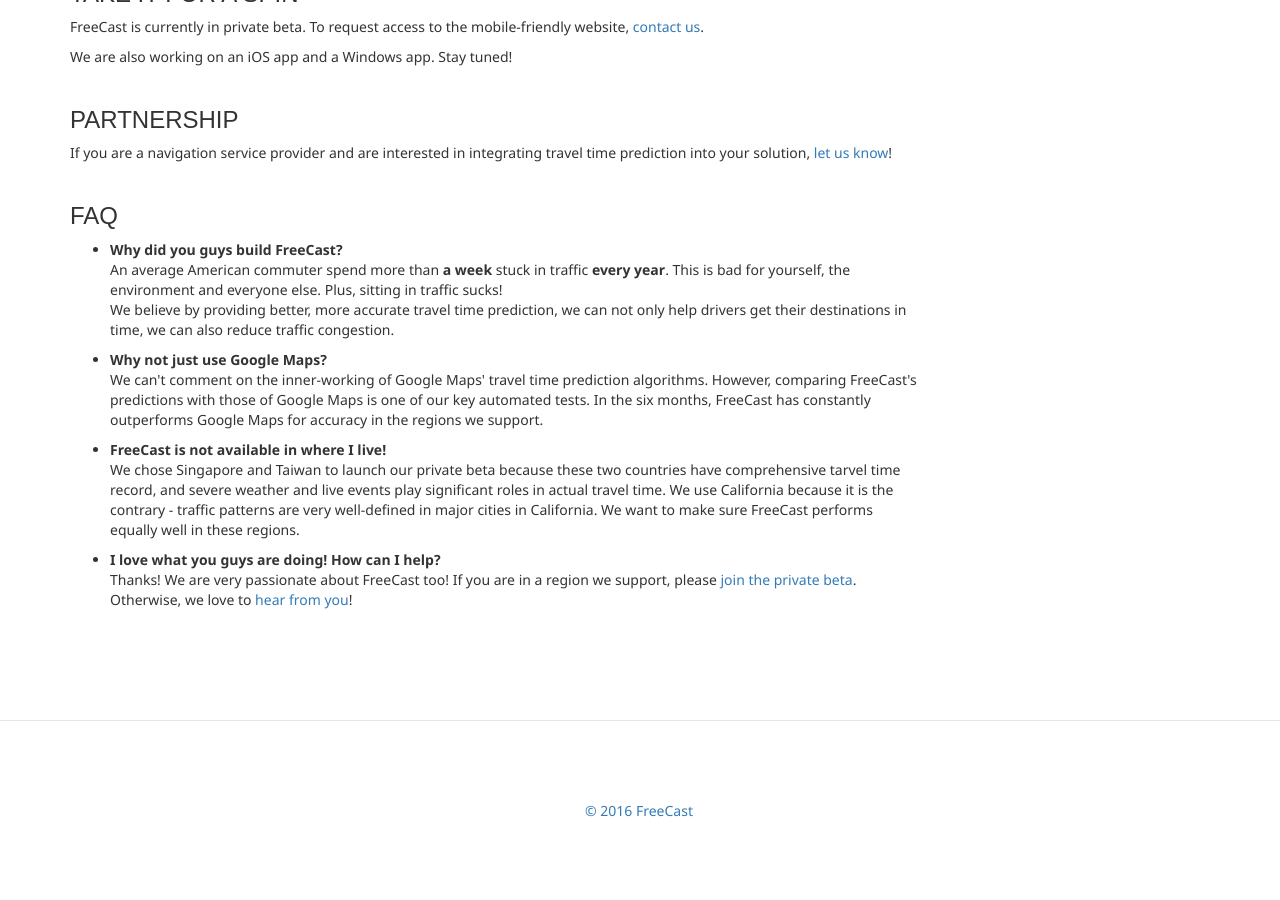
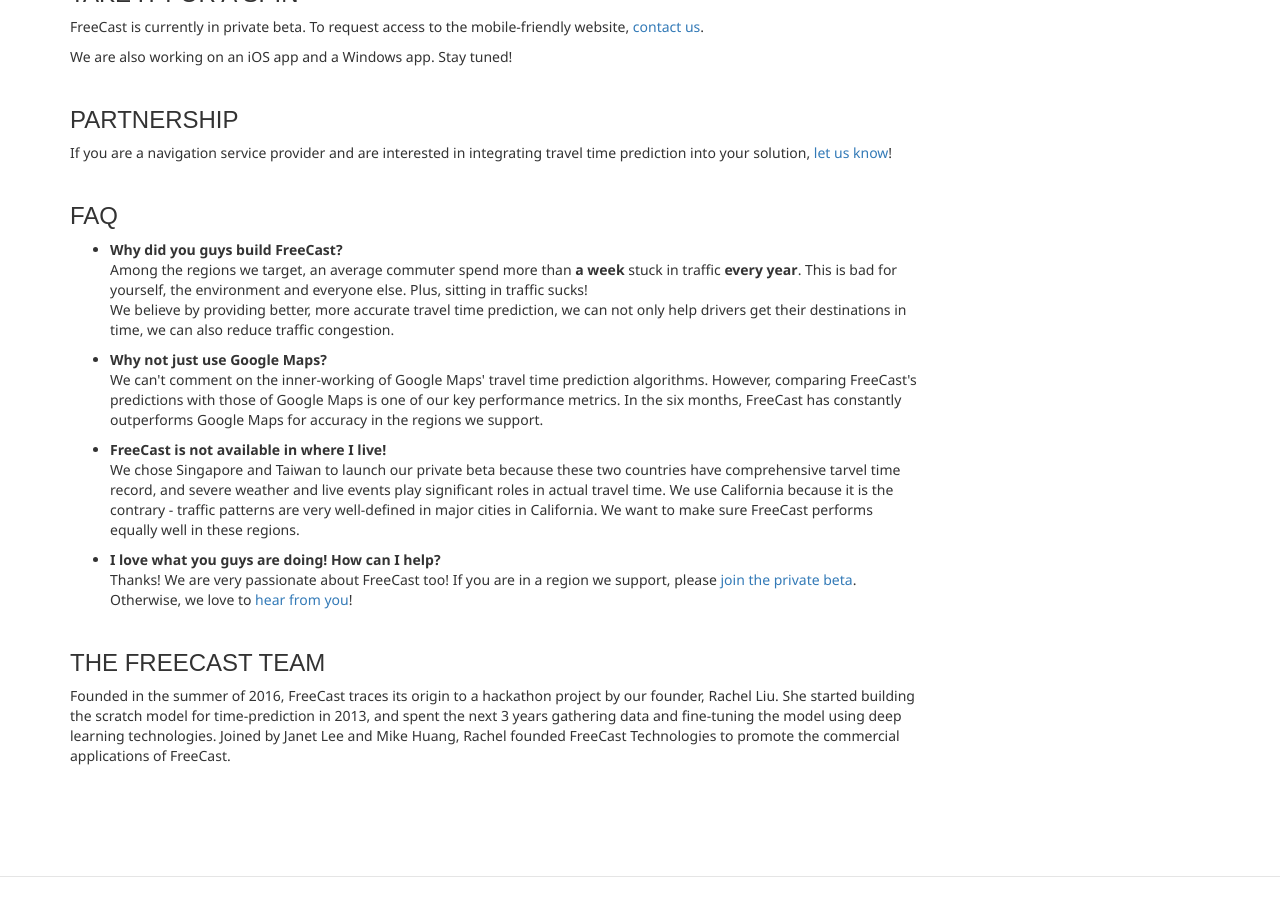
Before and after one commit to FreeCastOnline/freecastonline.github.io, a Jekyll site: the page built from index.html, in a window 1280 px wide and 900 px high, scrolled down 828 px. Built offline with Jekyll 4.4.1, drawn with Linux system fonts in a browser that asks for light colours; nearby versions of some CDN libraries; before the commit the page ends 1699 px from its top, so only the background shows below that.

Commit message:
Update index.html

```diff
--- a/index.html
+++ b/index.html
@@ -54,14 +54,14 @@
         <li>
             <strong>Why did you guys build FreeCast?</strong>
             <br/>
-            An average American commuter spend more than <strong>a week</strong> stuck in traffic <strong>every year</strong>. This is bad for yourself, the environment and everyone else. Plus, sitting in traffic sucks!
+            Among the regions we target, an average commuter spend more than <strong>a week</strong> stuck in traffic <strong>every year</strong>. This is bad for yourself, the environment and everyone else. Plus, sitting in traffic sucks!
             <br/>
             We believe by providing better, more accurate travel time prediction, we can not only help drivers get their destinations in time, we can also reduce traffic congestion.
         </li>
         <li>
             <strong>Why not just use Google Maps?</strong>
             <br/>
-            We can't comment on the inner-working of Google Maps' travel time prediction algorithms. However, comparing FreeCast's predictions with those of Google Maps is one of our key automated tests. In the six months, FreeCast has constantly outperforms Google Maps for accuracy in the regions we support.
+            We can't comment on the inner-working of Google Maps' travel time prediction algorithms. However, comparing FreeCast's predictions with those of Google Maps is one of our key performance metrics. In the six months, FreeCast has constantly outperforms Google Maps for accuracy in the regions we support.
         </li>
         <li>
             <strong>FreeCast is not available in where I live!</strong>
@@ -75,4 +75,10 @@
             Thanks! We are very passionate about FreeCast too! If you are in a region we support, please <a href="mailto:beta@freecast.online">join the private beta</a>. Otherwise, we love to <a href="info@freecast.online">hear from you</a>!
         </li>
     </ul>
+
+    <h2 id="the-freecast-team">THE FREECAST TEAM</h2>
+    <p>
+        Founded in the summer of 2016, FreeCast traces its origin to a hackathon project by our founder, Rachel Liu. She started building the scratch model for time-prediction in 2013, and spent the next 3 years gathering data and fine-tuning the model using deep learning technologies.
+        Joined by Janet Lee and Mike Huang, Rachel founded FreeCast Technologies to promote the commercial applications of FreeCast.
+    </p>
 </section>
```
